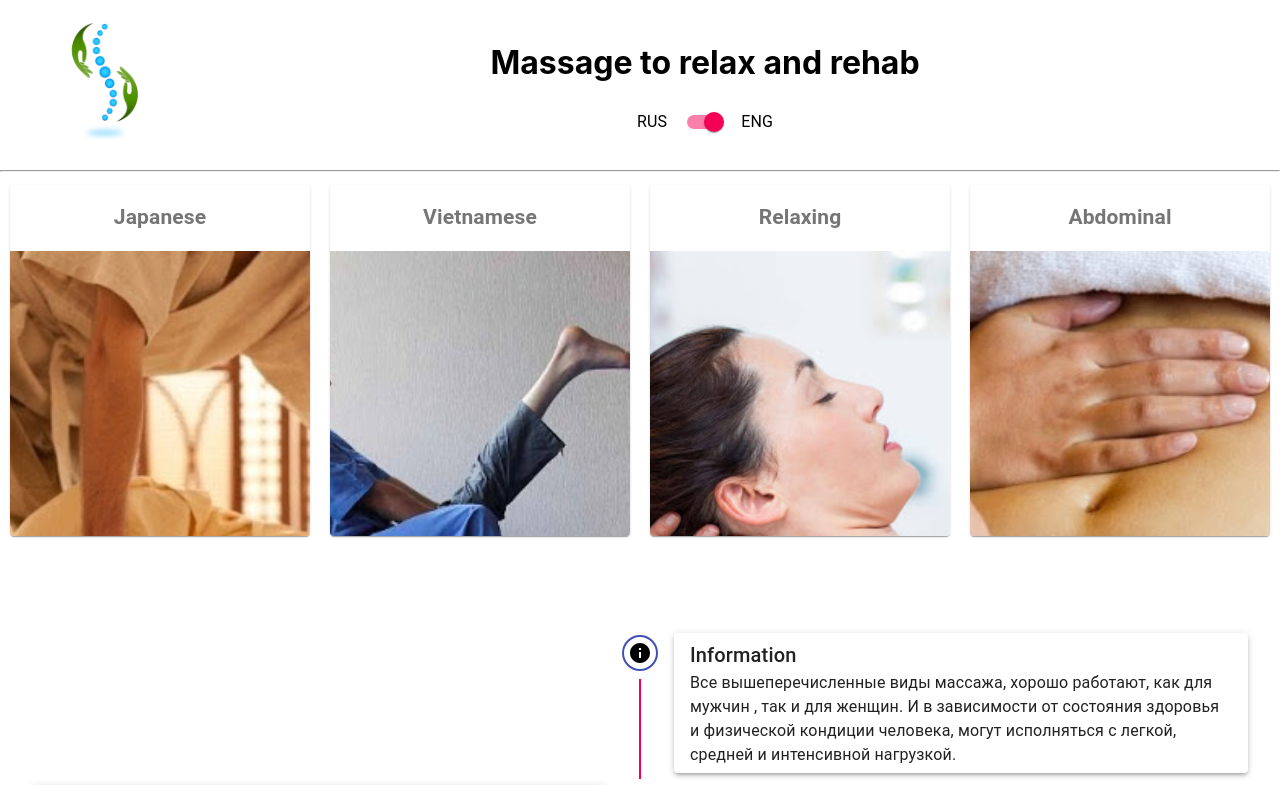
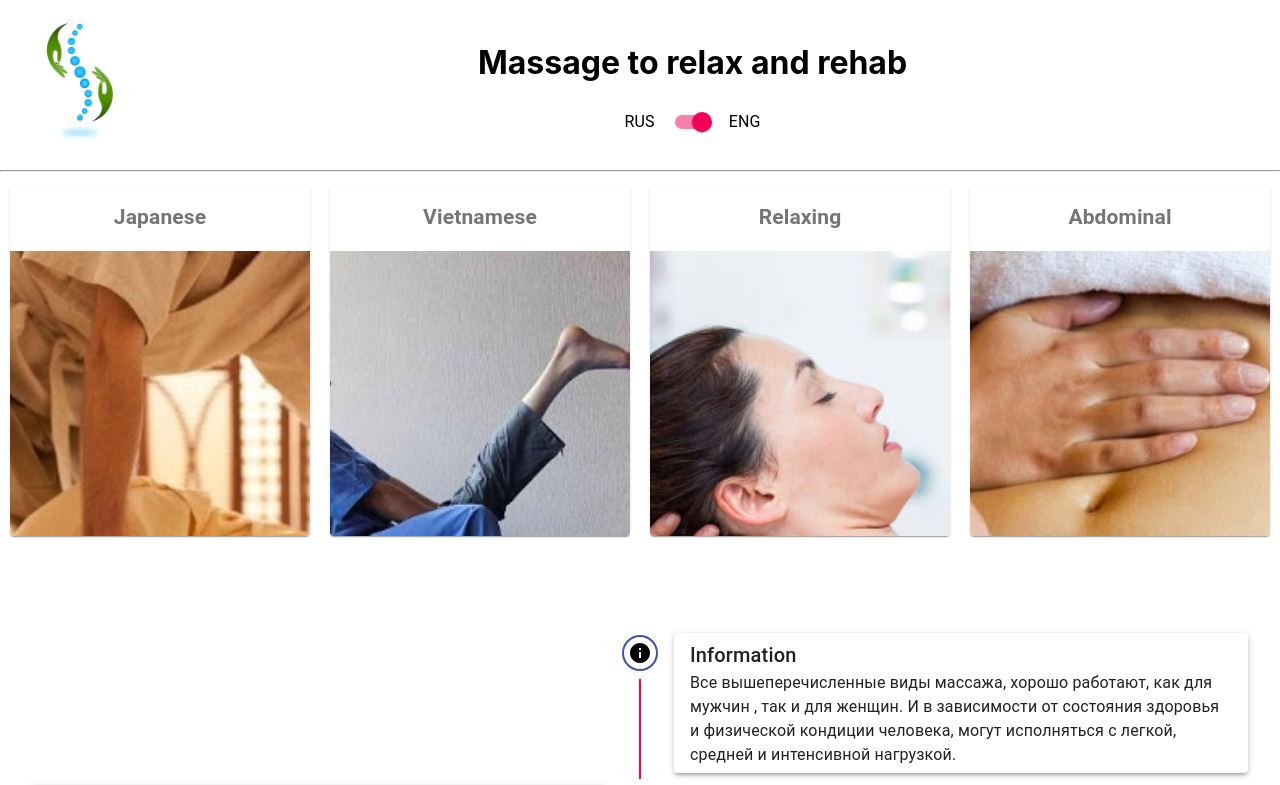
Before and after one commit to Ivansultan/rr, a React (Create React App) app: page /massages in a window 1280 px wide. Shown: the top 785 px of the page. Built offline with nearby package versions, Linux system fonts and the light colour scheme; the HTML template or start-up script is replaced by a standard one.

Commit message:
RR-41 Styles

```diff
--- a/src/App.tsx
+++ b/src/App.tsx
@@ -46,7 +46,7 @@ export default function App() {
           >
             <div
               style={{
-                marginLeft: 50,
+                marginLeft: 25,
               }}
               onClick={() => {
                 alert("Redirect to home page");
```
